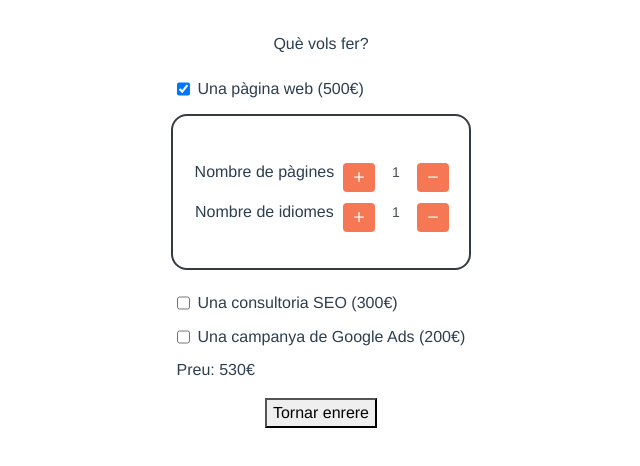
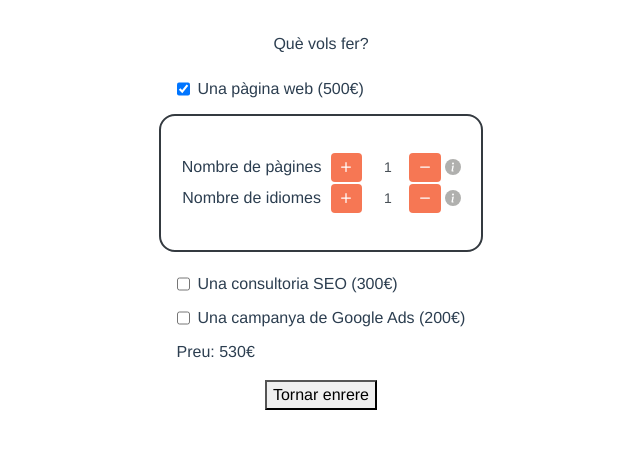
Before and after one commit to aobjsvue/Sprint7, a Vue app in the folder Nivel1/: page /home in a window 1280 px wide. Both pictures are taken after a click on the button 502 px from the left and 88 px from the top of the page. Shown: the top 466 px of the page, without its empty margins (319-959 px from the left). Built offline with nearby package versions, Linux system fonts and the light colour scheme.

Commit message:
exercise5

```diff
--- a/Nivel1/src/components/Buttons.vue
+++ b/Nivel1/src/components/Buttons.vue
@@ -47,6 +47,8 @@
         border-color: transparent;
         box-shadow: none;
         padding: 0.2em 0.3em 0 0.3em;
+        margin-top: 0;
+        margin-right: 0.3em;
     }
     .buttonsInput {
         display: flex;
--- a/Nivel1/src/components/Panel.vue
+++ b/Nivel1/src/components/Panel.vue
@@ -5,10 +5,18 @@
                 <div class="cardContent">
                     <b-card-text class="m-0">Nombre de pàgines</b-card-text>
                     <Buttons @changeQuantity="changeNumPages" />
+                    <b-icon icon="info" v-b-modal.helpPages></b-icon>
+                    <b-modal id="helpPages" centered hide-header hide-footer no-fade>
+                        <p class="helpText">En aquest component ha d'indicar el nombre de pàgines que tindrà el seu lloc web.</p>
+                    </b-modal>
                 </div>
                 <div class="cardContent">
                     <b-card-text class="m-0">Nombre de idiomes</b-card-text>
                     <Buttons @changeQuantity="changeNumLanguages"/>
+                    <b-icon icon="info" v-b-modal.helpLanguages></b-icon>
+                    <b-modal id="helpLanguages" centered hide-header hide-footer no-fade>
+                        <p class="helpText">En aquest component ha d'indicar el nombre d'idiomes que tindrà el seu lloc web.</p>
+                    </b-modal>
                 </div>
             </b-card>
         </b-collapse>
@@ -47,4 +55,29 @@
         padding-right: 0.5em;
         width: 150px;
     }
+    .bi-info {
+        cursor: pointer;
+        color: white;
+        background-color: #b0b0ae;
+        border-radius: 1em;
+    }
+    .bi-info:focus {
+        outline: none;
+    }
+    .modal-content {
+        border-radius: 2em;
+        border-width: 2px;
+        border-color: black;
+    }
+    .modal-body {
+        display: flex;
+        justify-content: center;
+        padding: 2em;
+    }
+    .modal-dialog {
+        max-width: 660px;
+    }
+    .helpText {
+        margin: 0;
+    }
 </style>
```
